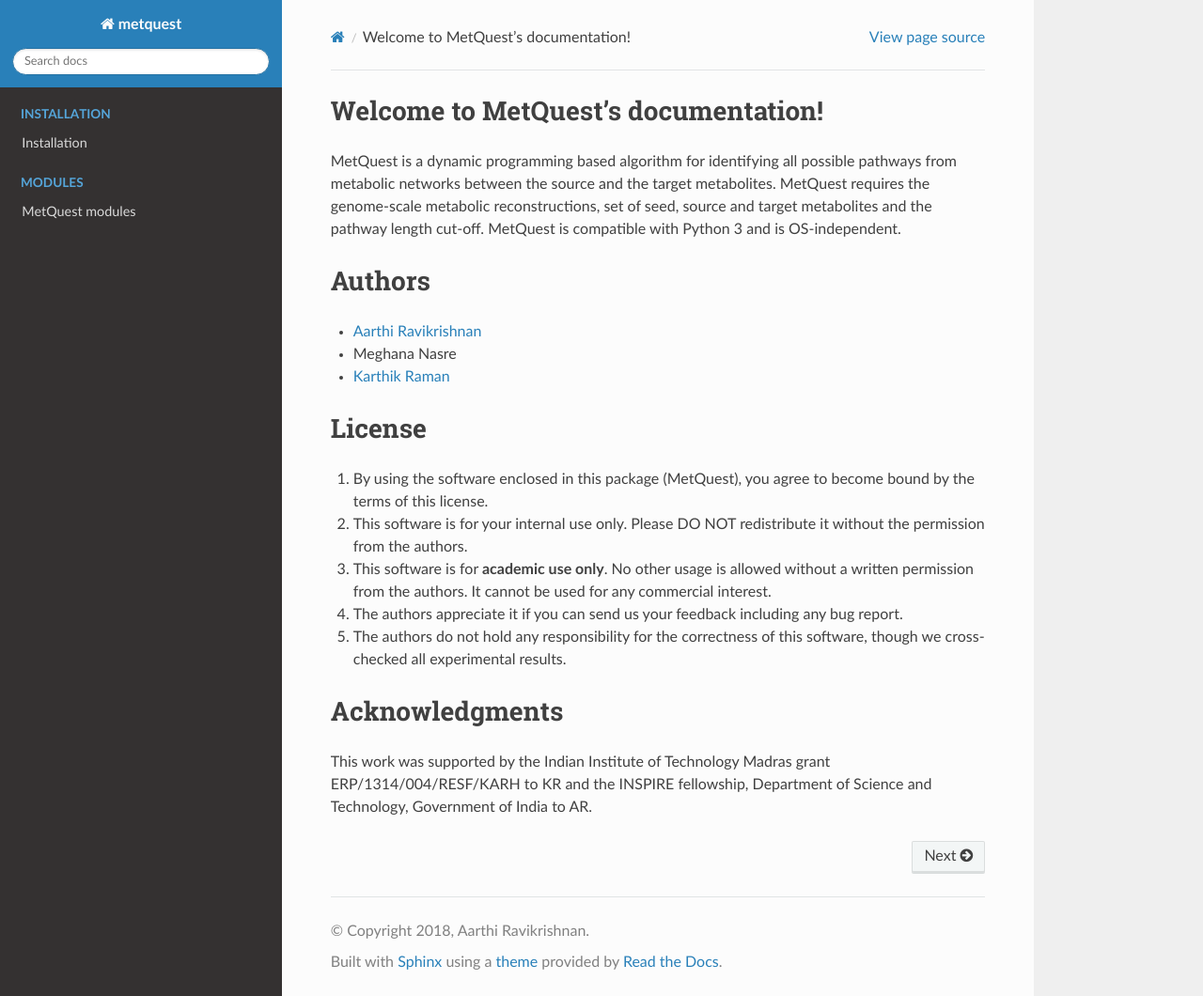
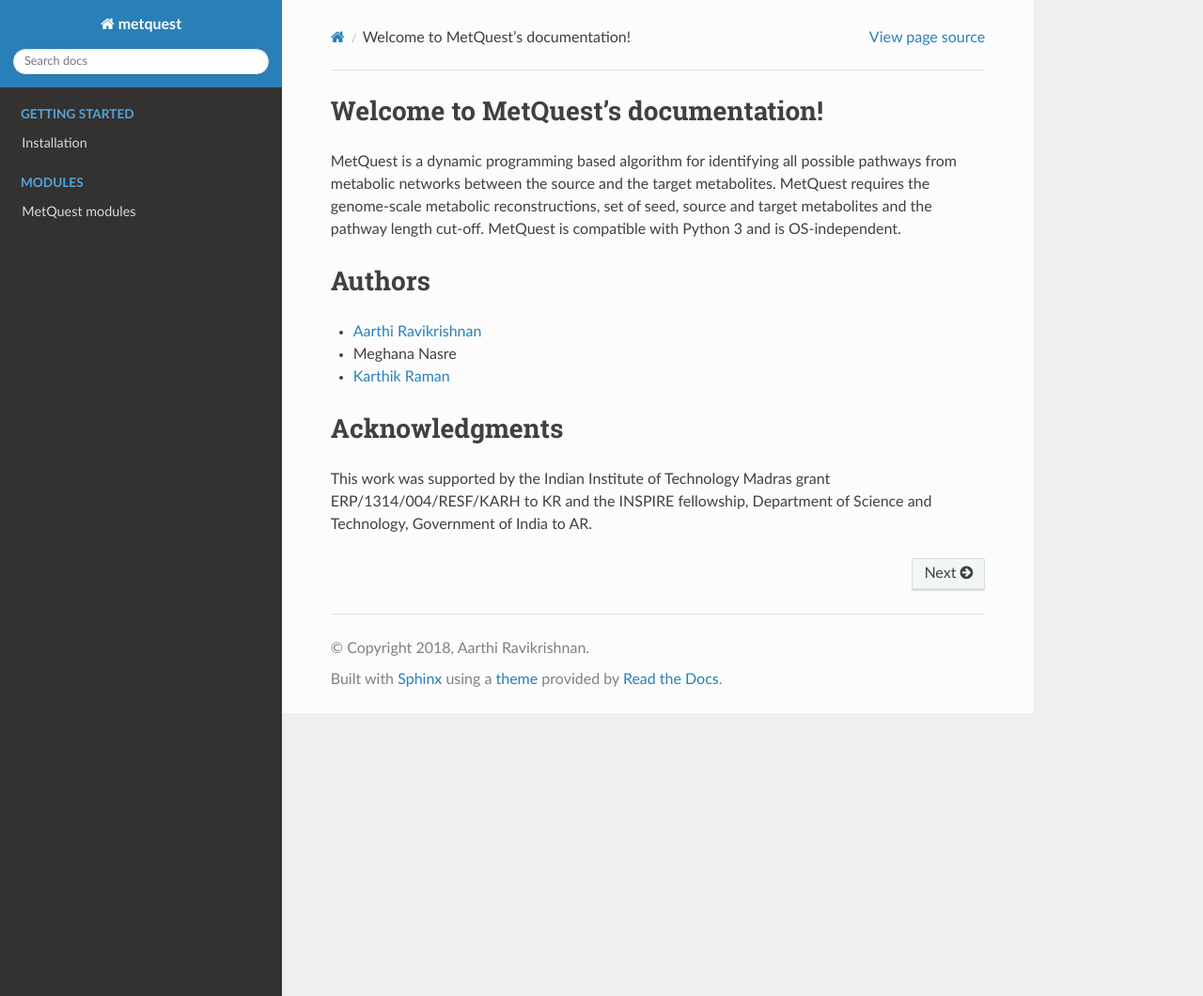
Before and after one commit to aarthi31/metquest-1, a Sphinx documentation site: the page built from docs/index.rst, in a window 1280 px wide and 1060 px high. Shown: the whole window at 94% size. Built offline with Sphinx 7.4.7 and the Read the Docs theme 2.0.0, drawn with Linux system fonts in a browser that asks for light colours.

Commit message:
Update index.rst
Changed caption from introduction to getting started, removed license terms and conditions

```diff
--- a/docs/index.rst
+++ b/docs/index.rst
@@ -25,23 +25,13 @@ Authors
 -  `Karthik Raman <https://github.com/ramanlab>`__
 
 
-License
-=======
-
-1. By using the software enclosed in this package (MetQuest), you agree to become bound by the terms of this license.
-2. This software is for your internal use only. Please DO NOT redistribute it without the permission from the authors.
-3. This software is for **academic use only**. No other usage is allowed without a written permission from the authors. It cannot be used for any commercial interest.
-4. The authors appreciate it if you can send us your feedback including any bug report.
-5. The authors do not hold any responsibility for the correctness of this software, though we cross-checked all experimental results.
-
-
 Acknowledgments
 ===============
 This work was supported by the Indian Institute of Technology Madras grant ERP/1314/004/RESF/KARH to KR and the INSPIRE fellowship, Department of Science and Technology, Government of India to AR.
 
 .. toctree::
    :maxdepth: 2
-   :caption: Installation
+   :caption: Getting started
    :hidden:
 
    installing
```
